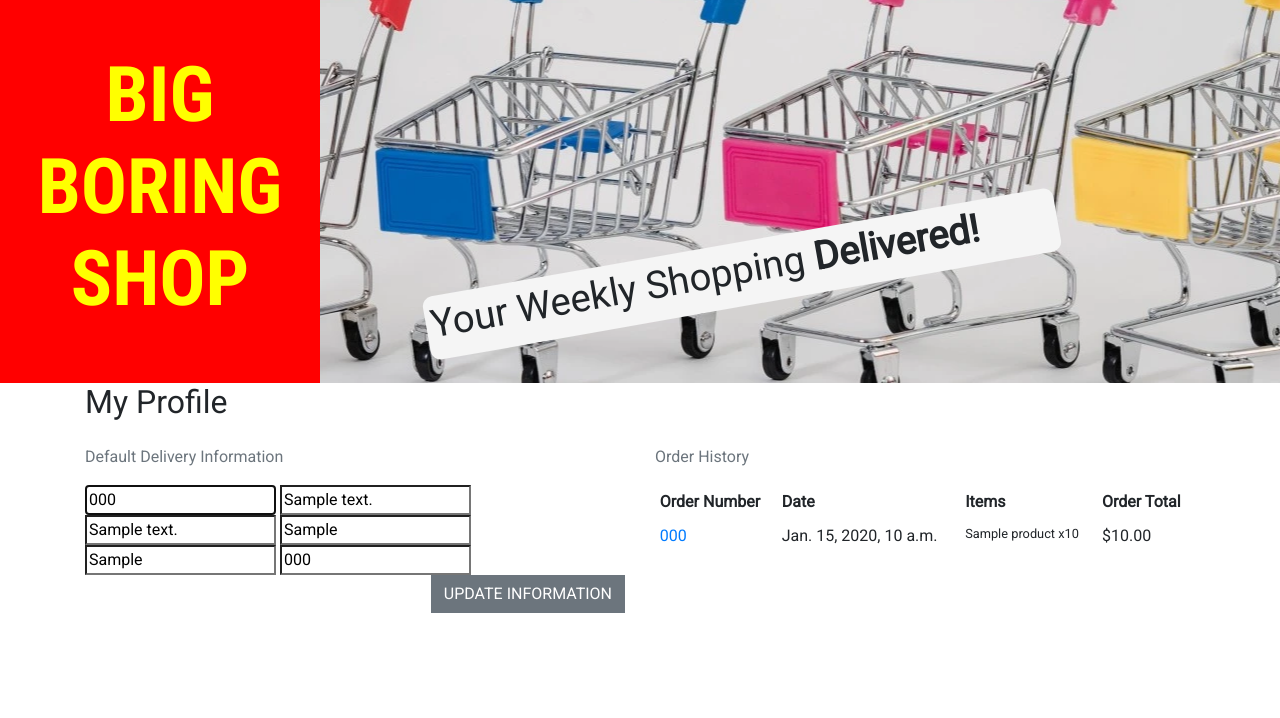
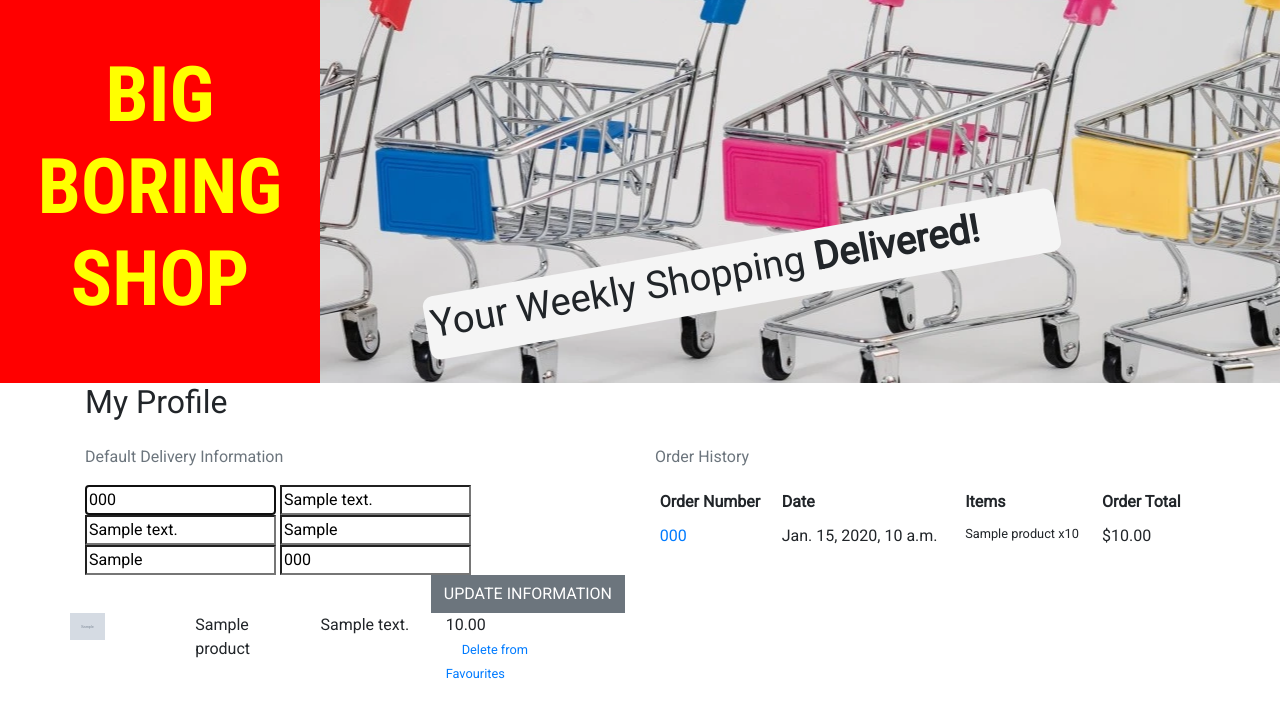
Before and after one commit to fenton1000/mf-portfolio-five-big-boring-shop, a Django app: page /profile/ in a window 1280 px wide. Shown: the part 57-775 px from the top of the page. Run offline with Django 3.2, Linux system fonts and the light colour scheme; a user stored in the database is signed in; tables that the repository leaves empty hold one stand-in row (values such as "Sample post"); grey boxes marked "Sample" are stand-in pictures; some libraries are stand-ins or nearby versions.

Commit message:
Add read and delete favourites functionality

```diff
--- a/profiles/templates/profiles/profile.html
+++ b/profiles/templates/profiles/profile.html
@@ -41,8 +41,7 @@ My Profile
                         {% for order in orders %}
                         <tr>
                             <td>
-                                        <a href="{% url 'order_history' order.order_number %}"
-                                        title="{{ order.order_number }}">
+                                <a href="{% url 'order_history' order.order_number %}" title="{{ order.order_number }}">
                                     {{ order.order_number|truncatechars:6 }}
                                 </a>
                             </td>
@@ -63,5 +62,33 @@ My Profile
                 </table>
             </div>
         </div>
+        {% for favourite in favourites %}
+        <div class="row">
+            <div class="col-9">
+                <div class="row">
+                    <div class="col">
+                        {% if favourite.product.image %}
+                        <img class="img-fluid width35" src="{{ favourite.product.image.url }}"
+                            alt="{{ favourite.product.name }}">
+                        {% else %}
+                        <img class="img-fluid width35" src="/media/noimage.png" alt="{{ favourite.product.name }}">
+                        {% endif %}
+                    </div>
+                    <div class="col">
+                        <p class="my-0">{{ favourite.product.name }}</p>
+                    </div>
+                    <div class="col">
+                        <p class="my-0">{{ favourite.product.description }}</p>
+                    </div>
+                </div>
+            </div>
+            <div class="col-3">
+                <p class="my-0">{{ favourite.product.price }}</p>
+                <small class="ml-3">
+                    <a href="{% url 'delete_favourite' favourite.product.id %}">Delete from Favourites</a>
+                </small>
+            </div>
+        </div>
+        {% endfor %}
     </div>
     {% endblock %}
--- a/profiles/urls.py
+++ b/profiles/urls.py
@@ -4,4 +4,5 @@ from . import views
 urlpatterns = [
     path('', views.profile, name='profile'),
     path('order_history/<order_number>', views.order_history, name='order_history'),
+    path('delete_favourite/<product_id>', views.delete_favourite, name='delete_favourite'),
 ]
--- a/profiles/views.py
+++ b/profiles/views.py
@@ -1,10 +1,11 @@
-from django.shortcuts import render, get_object_or_404
+from django.shortcuts import render, get_object_or_404, redirect
 from django.contrib import messages
 from django.contrib.auth.decorators import login_required
-from .models import UserProfile
+from .models import UserProfile, Favourites
 from .forms import UserProfileForm
 
 from checkout.models import Order
+from products.models import Product
 
 
 @login_required
@@ -22,11 +23,13 @@ def profile(request):
     else:
         form = UserProfileForm(instance=profile)
     orders = profile.orders.all()
+    favourites = Favourites.objects.filter(user=request.user)
 
     template = 'profiles/profile.html'
     context = {
         'form': form,
         'orders': orders,
+        'favourites': favourites,
     }
 
     return render(request, template, context)
@@ -47,3 +50,15 @@ def order_history(request, order_number):
     }
 
     return render(request, template, context)
+
+
+@login_required
+def delete_favourite(request, product_id):
+    """ Delete a product from user favourite list """
+
+    user = request.user
+    product = get_object_or_404(Product, pk=product_id)
+    favourite = get_object_or_404(Favourites, user=user, product=product)
+    favourite.delete()
+    messages.success(request, 'Product deleted from favourites!')
+    return redirect('profile')
```
Lines whose indentation alone changed are shown as unchanged.
